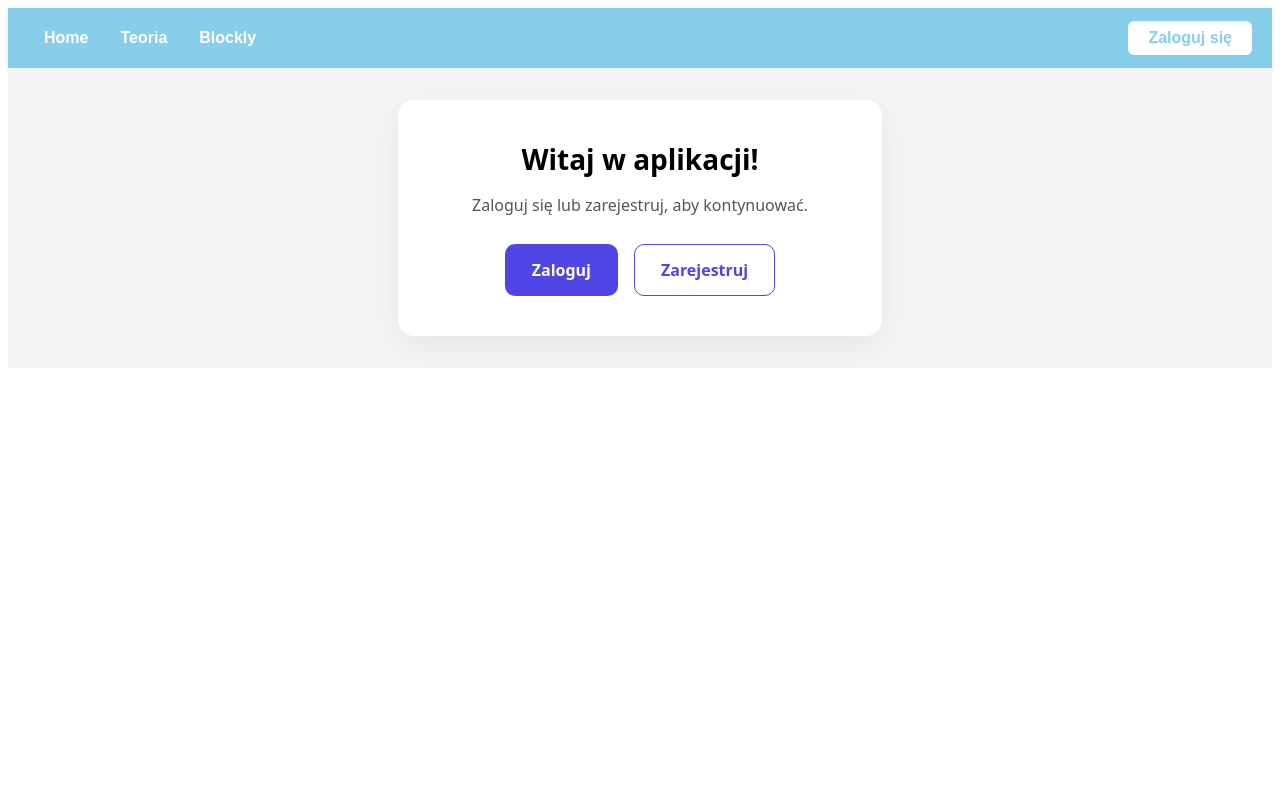
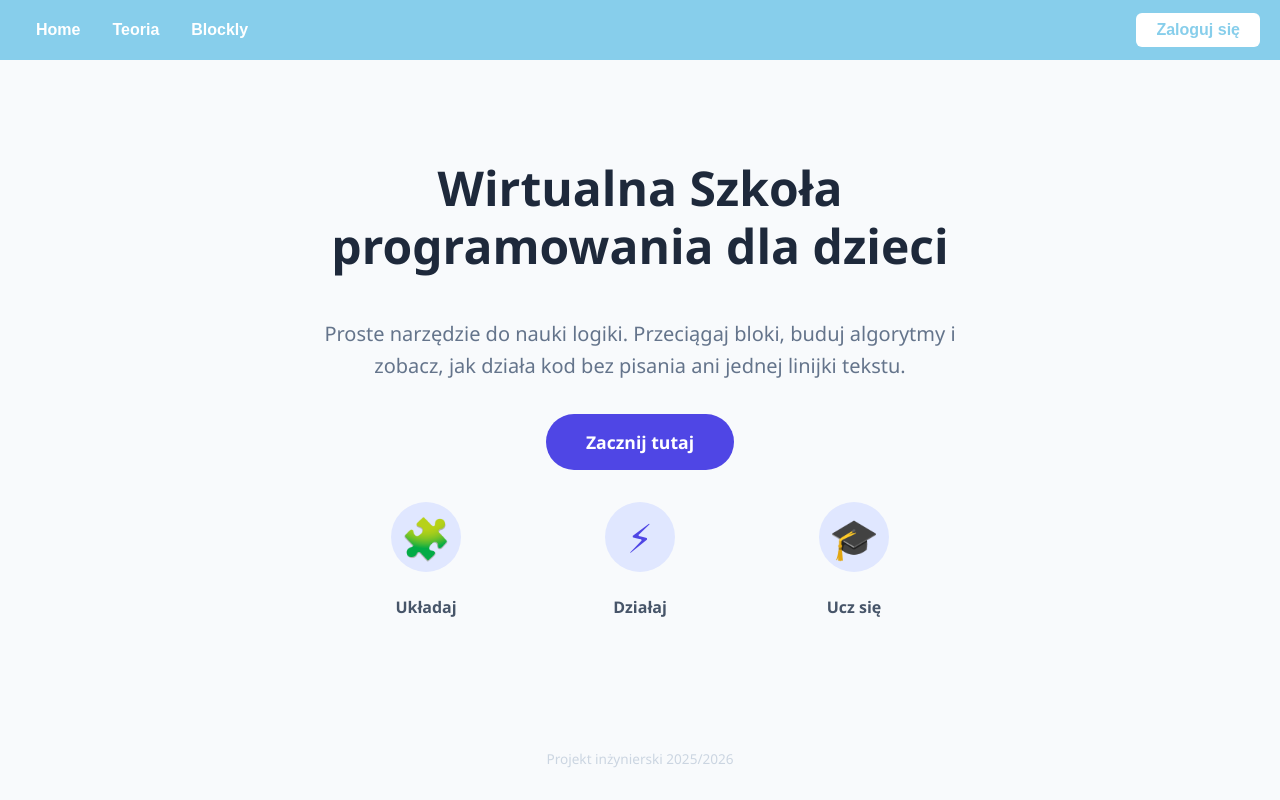
Before and after one commit to unoteBrotatnalP/VisualProgramingWebApp, a React app in the folder frontend/: page / in a window 1280 px wide. Built offline with nearby package versions, Linux system fonts and the light colour scheme; the HTML template or start-up script is replaced by a standard one; what blockly would draw is missing.

Commit message:
Implementacja nowej strony głównej, dodanie stopki z napisem Projekt inżynierski 2025/2026

```diff
--- a/frontend/src/App.jsx
+++ b/frontend/src/App.jsx
@@ -2,6 +2,7 @@
 
 import { Link } from "react-router-dom"; // Usunięto 'useNavigate'
 import { useState, useEffect } from "react";
+import Home from "./pages/Home";
 
 export default function App() {
   // const navigate = useNavigate(); // Usunięto hooka, który powodował błąd
@@ -38,11 +39,13 @@ export default function App() {
     window.location.reload();
   };
 
+  if (!token) {
+    return <Home />;
+  }
+
   return (
     <div className="welcome-wrap">
       <div className="welcome-card">
-        {token ? (
-          <>
         <h1 className="welcome-title">Witaj ponownie!</h1>
         <p className="info">Cieszymy się, że wróciłeś. Jesteś zalogowany.</p>
         <div className="actions">
@@ -57,21 +60,6 @@ export default function App() {
             Wyloguj
           </button>
         </div>
-          </>
-        ) : (
-          <>
-            <h1 className="welcome-title">Witaj w aplikacji!</h1>
-            <p className="info">Zaloguj się lub zarejestruj, aby kontynuować.</p>
-            <div className="actions">
-              <Link to="/login" className="btn primary">
-                Zaloguj
-              </Link>
-              <Link to="/register" className="btn secondary">
-                Zarejestruj
-              </Link>
-            </div>
-          </>
-        )}
       </div>
     </div>
   );
--- /dev/null
+++ b/frontend/src/pages/Home.css
@@ -0,0 +1,127 @@
+html,
+body {
+    margin: 0;
+    padding: 0;
+    height: 100%;
+    overflow-x: hidden;
+}
+
+.home-container {
+    height: calc(100vh - 60px);
+    /* Sztywna wysokość */
+    display: flex;
+    flex-direction: column;
+    background-color: #f8fafc;
+    font-family: 'Segoe UI', Tahoma, Geneva, Verdana, sans-serif;
+    color: #334155;
+    text-align: center;
+    overflow: hidden;
+    /* Ukryj ewentualny nadmiar */
+    justify-content: center;
+    /* Wyśrodkuj w pionie */
+    padding: 0;
+}
+
+.hero-section {
+    flex: 1;
+    /* Rozciągnij na wysokość */
+    display: flex;
+    flex-direction: column;
+    align-items: center;
+    justify-content: center;
+    padding: 0 1rem;
+    margin: 0 auto;
+}
+
+.hero-title {
+    font-size: 3rem;
+    font-weight: 800;
+    color: #1e293b;
+    margin-bottom: 1.5rem;
+    line-height: 1.2;
+}
+
+.hero-subtitle {
+    font-size: 1.25rem;
+    color: #64748b;
+    margin-bottom: 2rem;
+    max-width: 650px;
+    line-height: 1.6;
+}
+
+.hero-actions {
+    display: flex;
+    gap: 1.5rem;
+    margin-bottom: 2rem;
+    justify-content: center;
+}
+
+.btn-hero-primary {
+    background: #4f46e5;
+    color: white;
+    padding: 1rem 2.5rem;
+    font-size: 1.1rem;
+    border-radius: 99px;
+    /* Pastylka */
+    text-decoration: none;
+    font-weight: 600;
+    transition: transform 0.2s, background 0.2s;
+}
+
+.btn-hero-primary:hover {
+    transform: translateY(-2px);
+    background: #4338ca;
+}
+
+.features-simple {
+    display: flex;
+    justify-content: center;
+    gap: 4rem;
+    flex-wrap: wrap;
+    padding-bottom: 2rem;
+}
+
+.feature-item {
+    display: flex;
+    flex-direction: column;
+    align-items: center;
+    gap: 1rem;
+    width: 150px;
+}
+
+.feature-icon {
+    font-size: 2.5rem;
+    margin-bottom: 0.5rem;
+    background: #e0e7ff;
+    width: 70px;
+    height: 70px;
+    display: flex;
+    align-items: center;
+    justify-content: center;
+    border-radius: 50%;
+    color: #4f46e5;
+}
+
+.feature-text {
+    font-weight: 700;
+    color: #475569;
+}
+
+/* --- FOOTER --- */
+.home-footer {
+    padding: 2rem;
+    color: #cbd5e1;
+    font-size: 0.85rem;
+    margin-top: auto;
+}
+
+/* --- RESPONSIVE --- */
+@media (max-width: 600px) {
+    .hero-title {
+        font-size: 2.25rem;
+    }
+
+    .features-simple {
+        gap: 2rem;
+    }
+}
--- /dev/null
+++ b/frontend/src/pages/Home.jsx
@@ -0,0 +1,48 @@
+import React from 'react';
+import { Link } from 'react-router-dom';
+import './Home.css';
+
+export default function Home() {
+    return (
+        <div className="home-container">
+            {/* Navbar globalny w main.jsx, brak lokalnego nagłówka */}
+
+            <main className="hero-section">
+                <h1 className="hero-title">
+                    Wirtualna Szkoła<br />
+                    programowania dla dzieci
+                </h1>
+
+                <p className="hero-subtitle">
+                    Proste narzędzie do nauki logiki. Przeciągaj bloki, buduj algorytmy i zobacz, jak działa kod bez pisania ani jednej linijki tekstu.
+                </p>
+
+                <div className="hero-actions">
+                    <Link to="/register" className="btn-hero-primary">
+                        Zacznij tutaj
+                    </Link>
+                </div>
+
+                {/* Proste cechy - ikony i czysty tekst */}
+                <div className="features-simple">
+                    <div className="feature-item">
+                        <div className="feature-icon">🧩</div>
+                        <span className="feature-text">Układaj</span>
+                    </div>
+                    <div className="feature-item">
+                        <div className="feature-icon">⚡</div>
+                        <span className="feature-text">Działaj</span>
+                    </div>
+                    <div className="feature-item">
+                        <div className="feature-icon">🎓</div>
+                        <span className="feature-text">Ucz się</span>
+                    </div>
+                </div>
+            </main>
+
+            <footer className="home-footer">
+                Projekt inżynierski 2025/2026
+            </footer>
+        </div>
+    );
+}
```
Lines whose indentation alone changed are shown as unchanged.
